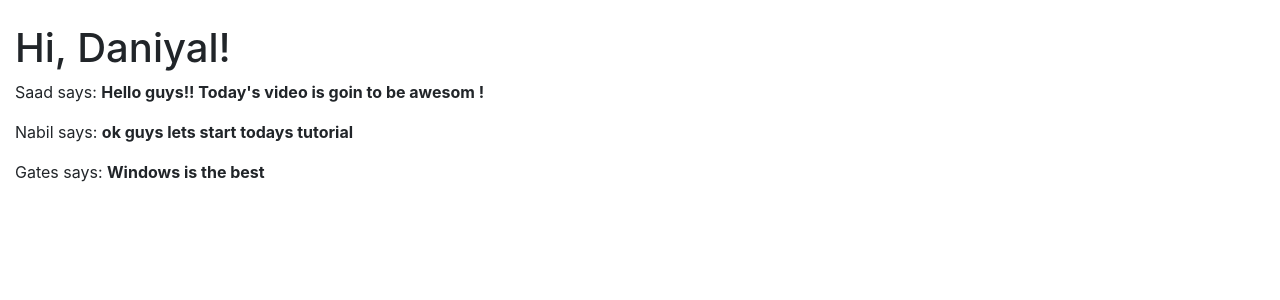
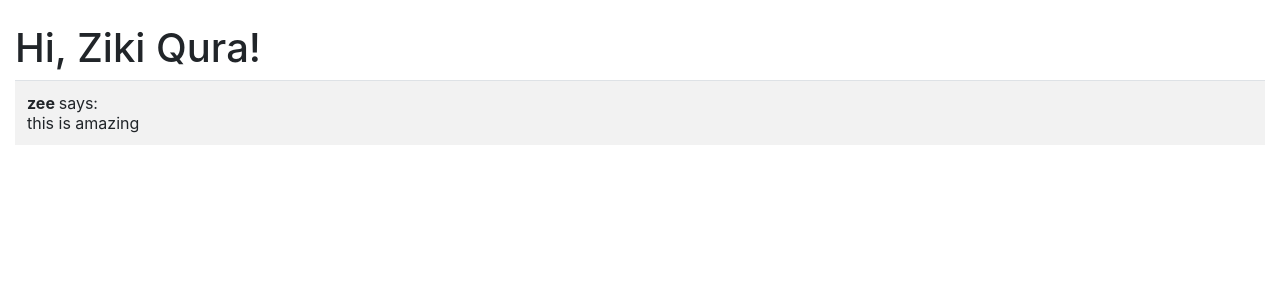
Before and after one commit to danisaleem/Playing-with-Python-Flask, a Flask app: page / in a window 1280 px wide. Shown: the part 56-356 px from the top of the page. Run offline with Flask 2, Linux system fonts and the light colour scheme; a user stored in the database is signed in; data comes from the database, SQL or seed files in the repository; some libraries are stand-ins or nearby versions.

Commit message:
posts from db and posts sub template

```diff
--- a/app/models.py
+++ b/app/models.py
@@ -25,8 +25,8 @@ class User():
         cur.execute('SELECT * From Users WHERE username=?', (username,))
         row=cur.fetchone()
 
-        if ((row is not None) and User.verify_password(row[3], password)):
-            user=User(row[1],row[2],row[3],row[4],row[5])
+        if ((row is not None) and User.verify_password(row[2], password)):
+            user=User(row[0],row[1],row[2],row[3],row[4])
             return user
         else:
             return None
--- a/app/routes.py
+++ b/app/routes.py
@@ -23,21 +23,34 @@ def before_request_func():
 @app.route('/')
 @app.route('/index')
 def index():
-    user = {'username': 'Daniyal'}
-    posts = [
-        {
-            'author': {'username': 'Saad'},
-            'body': '''Hello guys!! Today's video is goin to be awesom !'''
-        },
-        {
-            'author': {'username': 'Nabil'},
-            'body': 'ok guys lets start todays tutorial'
-        },
-        {
-            'author': {'username': 'Gates'},
-            'body': 'Windows is the best'
-        }
-    ]
+    user = {'username': session['username']}
+    posts=[]
+    # posts = [
+    #     {
+    #         'author': {'username': 'Saad'},
+    #         'body': '''Hello guys!! Today's video is goin to be awesom !'''
+    #     },
+    #     {
+    #         'author': {'username': 'Nabil'},
+    #         'body': 'ok guys lets start todays tutorial'
+    #     },
+    #     {
+    #         'author': {'username': 'Gates'},
+    #         'body': 'Windows is the best'
+    #     }
+    # ]
+
+    db=database.make_db_connection()
+    cur=db.cursor()
+    cur.execute('SELECT * From Posts') # \
+        #Join Users b on a.username = b.username \
+        #WHERE username=?', (username,))
+    res=cur.fetchall()
+
+    for r in res:
+        posts.append({'username': r[3],'body': r[1]})
+    database.close_db_connection(db)
+
     return render_template('index.html', title='Home', user=user, posts=posts)
 
 @app.route('/login', methods=['GET', 'POST'])
--- /dev/null
+++ b/app/templates/_post.html
@@ -0,0 +1,12 @@
+
+<table class="table table-striped">
+    <tr>
+
+        <td>
+           <b> {{ post['username'] }} </b>
+            says:
+        <br>
+            {{ post['body'] }}
+        </td>
+    </tr>
+</table>
--- a/app/templates/index.html
+++ b/app/templates/index.html
@@ -3,6 +3,7 @@
 {% block content %}
     <h1>Hi, {{ user.username }}!</h1>
     {% for post in posts %}
-    <div><p>{{ post.author.username }} says: <b>{{ post.body }}</b></p></div>
+        {% include '_post.html' %}
     {% endfor %}
+
 {% endblock %}
```
Also changed, not shown: schema.sql (+7 -8 lines), Flask_Sqlite3_Database.db.
